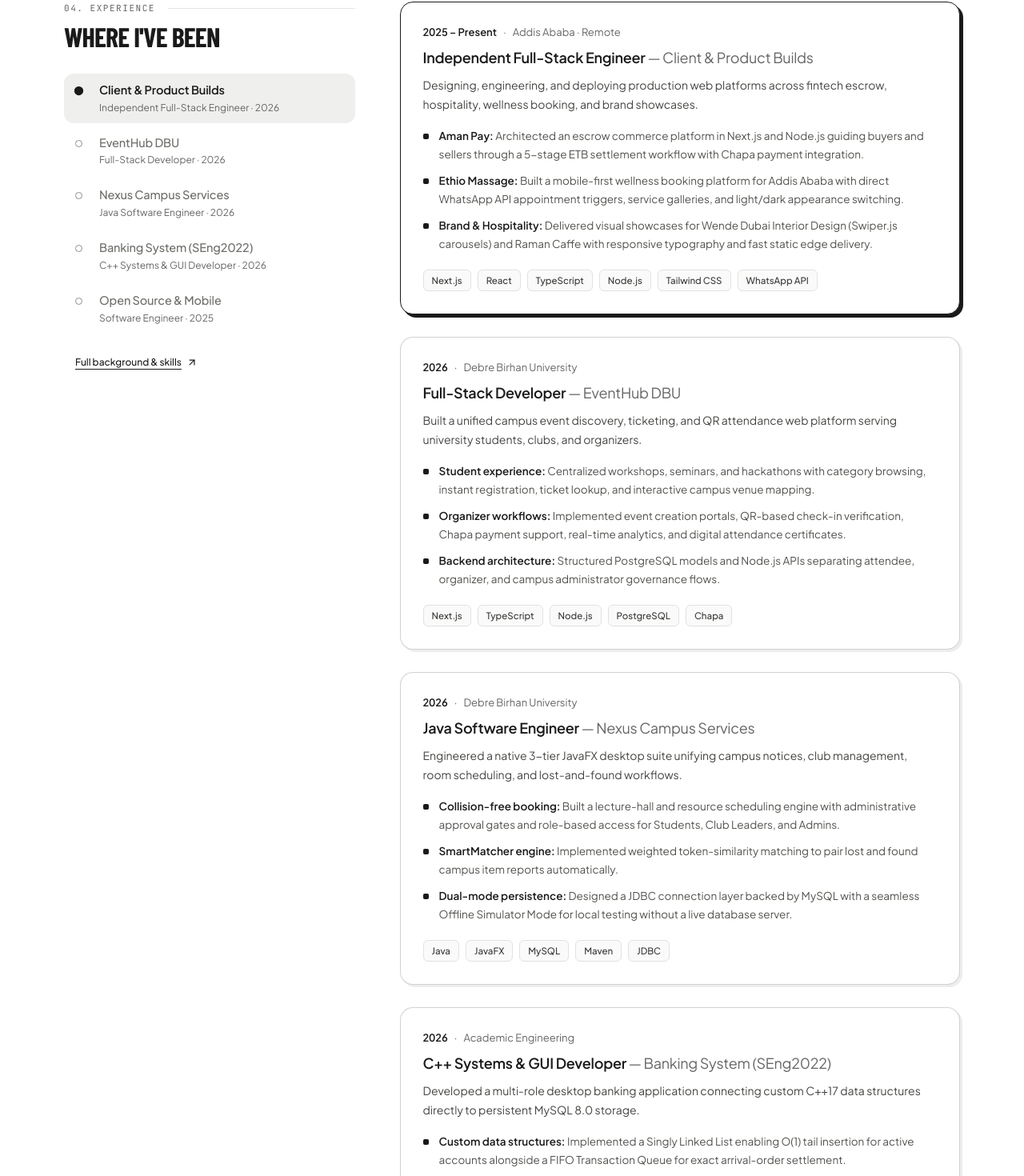
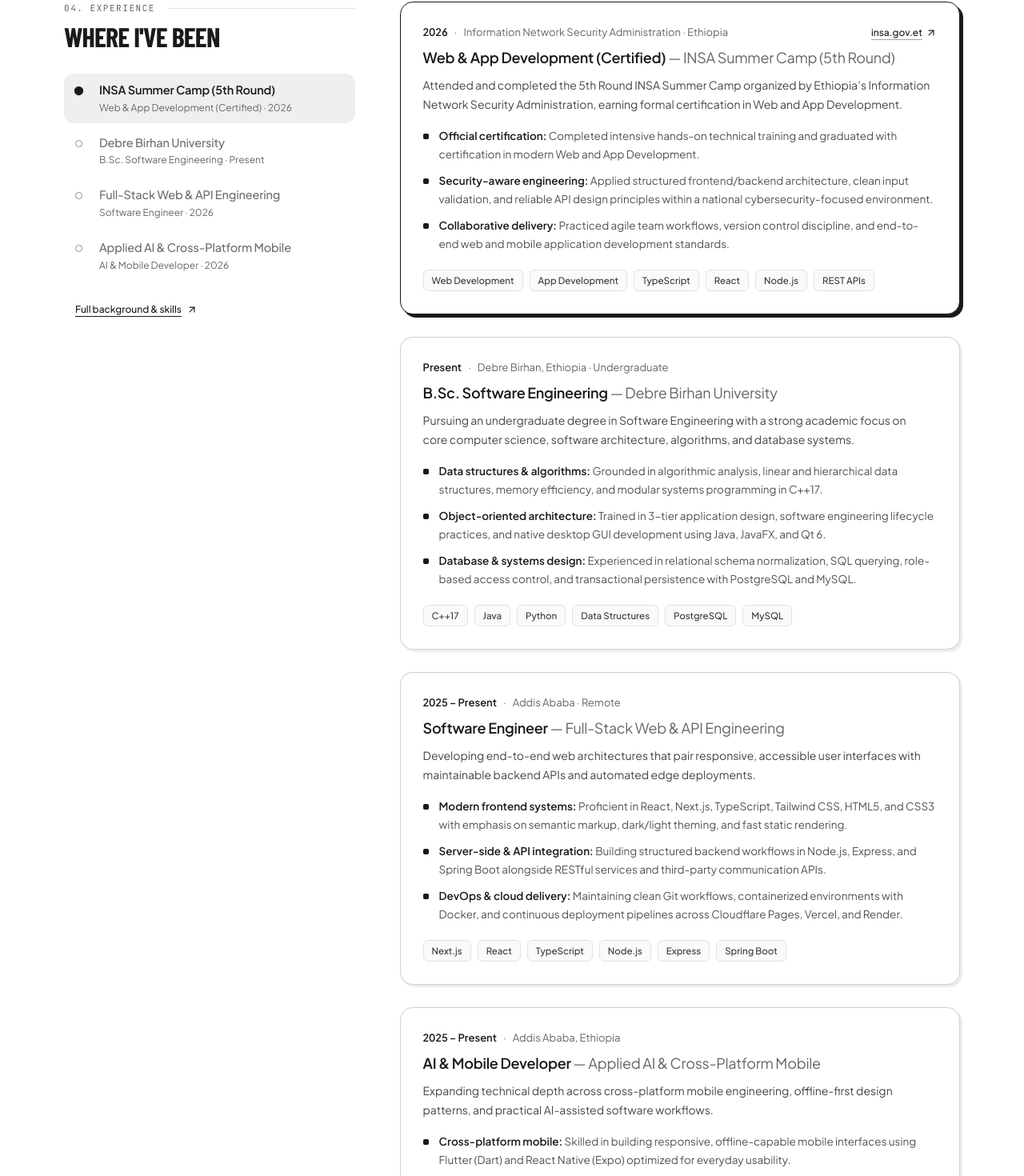
Before and after one commit to petrosgDev/petrosgdevv, a Next.js app: page / in a window 1280 px wide. Shown: the part 3777-5247 px from the top of the page at 80% size. Built offline with nearby package versions, Linux system fonts and the light colour scheme; no server answers; a web font is replaced by a local one.

Commit message:
feat(portfolio): add INSA experience and organization links
Update experience schema to support optional external organization URLs. Replace project-specific experience entries with a certified INSA summer camp entry and add corresponding validation tests.

```diff
--- a/src/components/ExperienceShowcase.tsx
+++ b/src/components/ExperienceShowcase.tsx
@@ -199,7 +199,8 @@ export function ExperienceShowcase({
                   : 'border-[#1A1A1A]/20 dark:border-white/15 shadow-[3px_3px_0_0_rgba(26,26,26,0.08)] dark:shadow-[3px_3px_0_0_rgba(255,255,255,0.05)] hover:border-[#1A1A1A]/50 dark:hover:border-white/30'
               }`}
             >
-              {/* Date & Location Header */}
+              {/* Date, Location & Optional External Organization Link */}
+              <div className="flex flex-wrap items-baseline justify-between gap-x-3 gap-y-1">
                 <p className="flex flex-wrap items-baseline gap-x-2 gap-y-0.5 text-[13px] text-[#666666] dark:text-[#9A9A96]">
                   <strong className="font-semibold text-[#1A1A1A] dark:text-[#F0F0EE] tabular-nums">
                     {item.period}
@@ -207,6 +208,19 @@ export function ExperienceShowcase({
                   <span aria-hidden="true">·</span>
                   <span>{item.location}</span>
                 </p>
+
+                {item.organizationUrl && (
+                  <a
+                    href={item.organizationUrl}
+                    target="_blank"
+                    rel="noopener noreferrer"
+                    className="inline-flex items-center gap-1 text-[12px] font-medium text-[#1A1A1A] dark:text-[#F0F0EE] underline underline-offset-4 decoration-[#1A1A1A]/40 dark:decoration-[#F0F0EE]/40 hover:opacity-65 transition-opacity whitespace-nowrap"
+                  >
+                    <span>{item.organizationUrlLabel ?? 'Official Site'}</span>
+                    <ArrowUpRight className="h-3.5 w-3.5" aria-hidden="true" />
+                  </a>
+                )}
+              </div>
 
               {/* Desktop Title */}
               <h3 className="mt-2 hidden lg:block text-[18px] font-semibold tracking-[-0.015em] text-[#1A1A1A] dark:text-[#F0F0EE]">
--- a/src/data/portfolio.ts
+++ b/src/data/portfolio.ts
@@ -57,6 +57,8 @@ export interface ExperiencePoint {
 export interface ExperienceItem {
   id: string;
   organization: string;
+  organizationUrl?: string;
+  organizationUrlLabel?: string;
   role: string;
   period: string;
   shortYear: string;
@@ -261,129 +263,106 @@ export const SKILL_CATEGORIES: SkillCategory[] = [
 
 export const EXPERIENCES: ExperienceItem[] = [
   {
-    id: 'client-web-platforms',
-    organization: 'Client & Product Builds',
-    role: 'Independent Full-Stack Engineer',
+    id: 'insa-summer-camp',
+    organization: 'INSA Summer Camp (5th Round)',
+    organizationUrl: 'https://www.insa.gov.et/',
+    organizationUrlLabel: 'insa.gov.et',
+    role: 'Web & App Development (Certified)',
+    period: '2026',
+    shortYear: '2026',
+    location: 'Information Network Security Administration · Ethiopia',
+    summary:
+      'Attended and completed the 5th Round INSA Summer Camp organized by Ethiopia’s Information Network Security Administration, earning formal certification in Web and App Development.',
+    points: [
+      {
+        lead: 'Official certification:',
+        text: 'Completed intensive hands-on technical training and graduated with certification in modern Web and App Development.',
+      },
+      {
+        lead: 'Security-aware engineering:',
+        text: 'Applied structured frontend/backend architecture, clean input validation, and reliable API design principles within a national cybersecurity-focused environment.',
+      },
+      {
+        lead: 'Collaborative delivery:',
+        text: 'Practiced agile team workflows, version control discipline, and end-to-end web and mobile application development standards.',
+      },
+    ],
+    stack: ['Web Development', 'App Development', 'TypeScript', 'React', 'Node.js', 'REST APIs'],
+  },
+  {
+    id: 'software-engineering-education',
+    organization: 'Debre Birhan University',
+    role: 'B.Sc. Software Engineering',
+    period: 'Present',
+    shortYear: 'Present',
+    location: 'Debre Birhan, Ethiopia · Undergraduate',
+    summary:
+      'Pursuing an undergraduate degree in Software Engineering with a strong academic focus on core computer science, software architecture, algorithms, and database systems.',
+    points: [
+      {
+        lead: 'Data structures & algorithms:',
+        text: 'Grounded in algorithmic analysis, linear and hierarchical data structures, memory efficiency, and modular systems programming in C++17.',
+      },
+      {
+        lead: 'Object-oriented architecture:',
+        text: 'Trained in 3-tier application design, software engineering lifecycle practices, and native desktop GUI development using Java, JavaFX, and Qt 6.',
+      },
+      {
+        lead: 'Database & systems design:',
+        text: 'Experienced in relational schema normalization, SQL querying, role-based access control, and transactional persistence with PostgreSQL and MySQL.',
+      },
+    ],
+    stack: ['C++17', 'Java', 'Python', 'Data Structures', 'PostgreSQL', 'MySQL'],
+  },
+  {
+    id: 'fullstack-web-engineering',
+    organization: 'Full-Stack Web & API Engineering',
+    role: 'Software Engineer',
     period: '2025 – Present',
     shortYear: '2026',
     location: 'Addis Ababa · Remote',
     summary:
-      'Designing, engineering, and deploying production web platforms across fintech escrow, hospitality, wellness booking, and brand showcases.',
+      'Developing end-to-end web architectures that pair responsive, accessible user interfaces with maintainable backend APIs and automated edge deployments.',
     points: [
       {
-        lead: 'Aman Pay:',
-        text: 'Architected an escrow commerce platform in Next.js and Node.js guiding buyers and sellers through a 5-stage ETB settlement workflow with Chapa payment integration.',
+        lead: 'Modern frontend systems:',
+        text: 'Proficient in React, Next.js, TypeScript, Tailwind CSS, HTML5, and CSS3 with emphasis on semantic markup, dark/light theming, and fast static rendering.',
       },
       {
-        lead: 'Ethio Massage:',
-        text: 'Built a mobile-first wellness booking platform for Addis Ababa with direct WhatsApp API appointment triggers, service galleries, and light/dark appearance switching.',
+        lead: 'Server-side & API integration:',
+        text: 'Building structured backend workflows in Node.js, Express, and Spring Boot alongside RESTful services and third-party communication APIs.',
       },
       {
-        lead: 'Brand & Hospitality:',
-        text: 'Delivered visual showcases for Wende Dubai Interior Design (Swiper.js carousels) and Raman Caffe with responsive typography and fast static edge delivery.',
+        lead: 'DevOps & cloud delivery:',
+        text: 'Maintaining clean Git workflows, containerized environments with Docker, and continuous deployment pipelines across Cloudflare Pages, Vercel, and Render.',
       },
     ],
-    stack: ['Next.js', 'React', 'TypeScript', 'Node.js', 'Tailwind CSS', 'WhatsApp API'],
+    stack: ['Next.js', 'React', 'TypeScript', 'Node.js', 'Express', 'Spring Boot'],
   },
   {
-    id: 'eventhub-dbu',
-    organization: 'EventHub DBU',
-    role: 'Full-Stack Developer',
-    period: '2026',
+    id: 'ai-mobile-development',
+    organization: 'Applied AI & Cross-Platform Mobile',
+    role: 'AI & Mobile Developer',
+    period: '2025 – Present',
     shortYear: '2026',
-    location: 'Debre Birhan University',
+    location: 'Addis Ababa, Ethiopia',
     summary:
-      'Built a unified campus event discovery, ticketing, and QR attendance web platform serving university students, clubs, and organizers.',
+      'Expanding technical depth across cross-platform mobile engineering, offline-first design patterns, and practical AI-assisted software workflows.',
     points: [
       {
-        lead: 'Student experience:',
-        text: 'Centralized workshops, seminars, and hackathons with category browsing, instant registration, ticket lookup, and interactive campus venue mapping.',
+        lead: 'Cross-platform mobile:',
+        text: 'Skilled in building responsive, offline-capable mobile interfaces using Flutter (Dart) and React Native (Expo) optimized for everyday usability.',
       },
       {
-        lead: 'Organizer workflows:',
-        text: 'Implemented event creation portals, QR-based check-in verification, Chapa payment support, real-time analytics, and digital attendance certificates.',
+        lead: 'Applied AI integration:',
+        text: 'Designing practical intelligent automation, matching algorithms, and AI-enabled application features that enhance real user workflows.',
       },
       {
-        lead: 'Backend architecture:',
-        text: 'Structured PostgreSQL models and Node.js APIs separating attendee, organizer, and campus administrator governance flows.',
+        lead: 'Multi-language versatility:',
+        text: 'Continuously advancing engineering standards across Python, Dart, TypeScript, Java, and C++ through disciplined open-source practice.',
       },
     ],
-    stack: ['Next.js', 'TypeScript', 'Node.js', 'PostgreSQL', 'Chapa'],
-  },
-  {
-    id: 'nexus-campus-services',
-    organization: 'Nexus Campus Services',
-    role: 'Java Software Engineer',
-    period: '2026',
-    shortYear: '2026',
-    location: 'Debre Birhan University',
-    summary:
-      'Engineered a native 3-tier JavaFX desktop suite unifying campus notices, club management, room scheduling, and lost-and-found workflows.',
-    points: [
-      {
-        lead: 'Collision-free booking:',
-        text: 'Built a lecture-hall and resource scheduling engine with administrative approval gates and role-based access for Students, Club Leaders, and Admins.',
-      },
-      {
-        lead: 'SmartMatcher engine:',
-        text: 'Implemented weighted token-similarity matching to pair lost and found campus item reports automatically.',
-      },
-      {
-        lead: 'Dual-mode persistence:',
-        text: 'Designed a JDBC connection layer backed by MySQL with a seamless Offline Simulator Mode for local testing without a live database server.',
-      },
-    ],
-    stack: ['Java', 'JavaFX', 'MySQL', 'Maven', 'JDBC'],
-  },
-  {
-    id: 'banking-system',
-    organization: 'Banking System (SEng2022)',
-    role: 'C++ Systems & GUI Developer',
-    period: '2026',
-    shortYear: '2026',
-    location: 'Academic Engineering',
-    summary:
-      'Developed a multi-role desktop banking application connecting custom C++17 data structures directly to persistent MySQL 8.0 storage.',
-    points: [
-      {
-        lead: 'Custom data structures:',
-        text: 'Implemented a Singly Linked List enabling O(1) tail insertion for active accounts alongside a FIFO Transaction Queue for exact arrival-order settlement.',
-      },
-      {
-        lead: '4-tier RBAC interface:',
-        text: 'Built dedicated Qt 6 Widgets dashboards covering Admin, Manager, Accountant, and Customer banking workflows.',
-      },
-      {
-        lead: 'Atomic sync & auditing:',
-        text: 'Committed dequeued deposits, withdrawals, and transfers to MySQL with real-time audit logs and instant ID/name lookup.',
-      },
-    ],
-    stack: ['C++17', 'Qt 6 Widgets', 'MySQL', 'Data Structures'],
-  },
-  {
-    id: 'open-source-mobile',
-    organization: 'Open Source & Mobile',
-    role: 'Software Engineer',
-    period: '2025 – 2026',
-    shortYear: '2025',
-    location: 'GitHub · 23 Repositories',
-    summary:
-      'Maintaining 23 public repositories spanning offline-first mobile apps, Flutter prototypes, Python systems, and continuous edge deployments.',
-    points: [
-      {
-        lead: 'MyApp (React Native / Expo):',
-        text: 'Built an offline-first personal productivity mobile companion unifying daily tasks, notes, workout logs, and routines in a focused dark interface.',
-      },
-      {
-        lead: 'Cross-stack exploration:',
-        text: 'Shipped Flutter e-commerce and weather prototypes alongside Python OOP/testing exercises and modular TypeScript web architectures.',
-      },
-      {
-        lead: 'Deployment workflows:',
-        text: 'Configured repeatable static and full-stack delivery pipelines targeting Cloudflare Pages, Vercel, and Render.',
-      },
-    ],
-    stack: ['React Native', 'Flutter', 'Python', 'Docker', 'Git', 'Vercel'],
+    stack: ['Flutter', 'React Native (Expo)', 'Dart', 'Python', 'Docker', 'CI/CD'],
   },
 ];
 
```
Also changed, not shown: 2 other files (tests, documents, lock files or other folders). Lines whose indentation alone changed are shown as unchanged.
